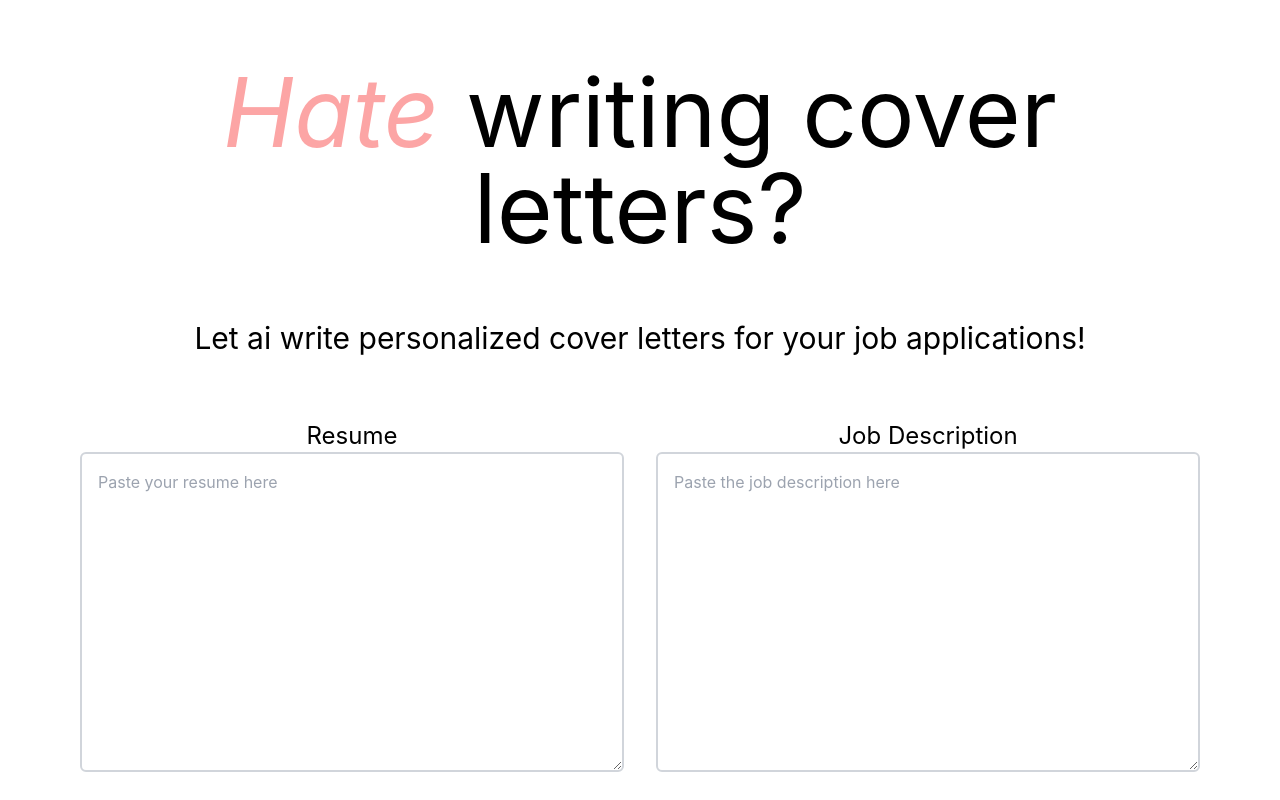
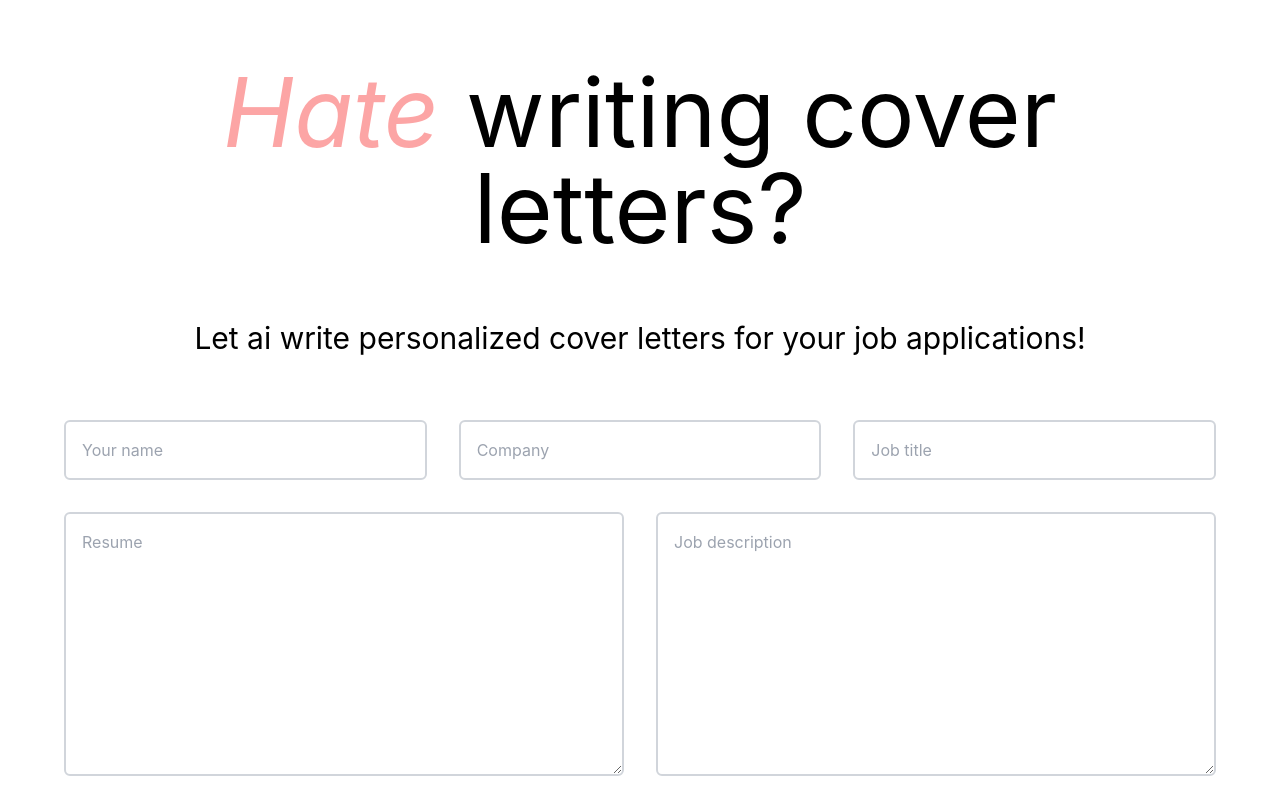
Before and after one commit to jacobcwright/cover-ai, a Next.js app: page / in a window 1280 px wide. Shown: the top 800 px of the page. Built offline with nearby package versions, Linux system fonts and the light colour scheme.

Commit message:
FEAT: improvements using more specific fields

```diff
--- a/pages/api/openAi.ts
+++ b/pages/api/openAi.ts
@@ -9,7 +9,19 @@
 // create handler function that calls the openai api and returns the response
 const handler = async (req: any, res: any) => {
   // get the prompt from the request body
-  const prompt = JSON.parse(req.body).prompt
+  const data = JSON.parse(req.body).data
+  const prompt =
+    "Write a professional cover letter for " +
+    data.name +
+    " applying for the " +
+    data.jobTitle +
+    " position at " +
+    data.company +
+    ". Here is their resume: " +
+    data.resume +
+    ". Here is the job description: " +
+    data.jobDescription +
+    ":"
 
   if (!prompt) return res.status(400).json({ error: "No prompt provided" })
 
@@ -30,8 +42,9 @@
         user: "",
       })
     res.status(200).json(response.data)
-  } catch (error) {
-    console.log(error)
+  } catch (e) {
+    console.log(e)
+    res.status(500).json({ error: e })
   }
 }
 export default handler
--- a/pages/index.tsx
+++ b/pages/index.tsx
@@ -4,7 +4,10 @@
 import styles from "../styles/Home.module.css"
 
 const Home: NextPage = () => {
+  const [name, setName] = useState("")
   const [resume, setResume] = useState("")
+  const [company, setCompany] = useState("")
+  const [jobTitle, setJobTitle] = useState("")
   const [jobDescription, setJobDescription] = useState("")
   const [coverLetter, setCoverLetter] = useState("")
   const [loading, setLoading] = useState(false)
@@ -12,16 +15,16 @@
   const getCoverLetter = async () => {
     if (resume && jobDescription) {
       setLoading(true)
-      const prompt =
-        "Create a cover letter for PERSON given input of a resume and a job description:" +
-        "'" +
-        resume +
-        "\n\n'" +
-        jobDescription +
-        "'"
+      const data = {
+        name: name,
+        jobTitle: jobTitle,
+        company: company,
+        resume: resume,
+        jobDescription: jobDescription,
+      }
       await fetch("/api/openAi", {
         method: "POST",
-        body: JSON.stringify({ prompt }),
+        body: JSON.stringify({ data }),
       })
         .then((res) => res.json())
         .then((data) => {
@@ -34,7 +37,7 @@
   }
 
   return (
-    <div className={styles.container}>
+    <div className="h-full w-full flex flex-col relative">
       <Head>
         <title>Cover Letter AI</title>
         <meta
@@ -53,33 +56,68 @@
           Let ai write personalized cover letters for your job applications!
         </p>
 
-        <div className="h-full w-full flex flex-col space-y-12">
-          {/* two input fields that take resume and job description as input text fields with a submit button below them */}
-          <div className="flex flex-col md:flex-row justify-center items-center h-full space-y-6 md:space-y-0">
-            <div className="flex flex-col justify-center items-center w-full md:mx-4">
-              <label className="text-2xl">Resume</label>
+        {loading && (
+          <div
+            role="status"
+            className="absolute top-1/3 left-1/2 transform -translate-x-1/2 -translate-y-1/2"
+          >
+            <svg
+              className="inline mr-2 w-24 h-24 text-gray-200 animate-spin dark:text-gray-600 fill-red-300"
+              viewBox="0 0 100 101"
+              fill="none"
+              xmlns="http://www.w3.org/2000/svg"
+            >
+              <path
+                d="M100 50.5908C100 78.2051 77.6142 100.591 50 100.591C22.3858 100.591 0 78.2051 0 50.5908C0 22.9766 22.3858 0.59082 50 0.59082C77.6142 0.59082 100 22.9766 100 50.5908ZM9.08144 50.5908C9.08144 73.1895 27.4013 91.5094 50 91.5094C72.5987 91.5094 90.9186 73.1895 90.9186 50.5908C90.9186 27.9921 72.5987 9.67226 50 9.67226C27.4013 9.67226 9.08144 27.9921 9.08144 50.5908Z"
+                fill="currentColor"
+              />
+              <path
+                d="M93.9676 39.0409C96.393 38.4038 97.8624 35.9116 97.0079 33.5539C95.2932 28.8227 92.871 24.3692 89.8167 20.348C85.8452 15.1192 80.8826 10.7238 75.2124 7.41289C69.5422 4.10194 63.2754 1.94025 56.7698 1.05124C51.7666 0.367541 46.6976 0.446843 41.7345 1.27873C39.2613 1.69328 37.813 4.19778 38.4501 6.62326C39.0873 9.04874 41.5694 10.4717 44.0505 10.1071C47.8511 9.54855 51.7191 9.52689 55.5402 10.0491C60.8642 10.7766 65.9928 12.5457 70.6331 15.2552C75.2735 17.9648 79.3347 21.5619 82.5849 25.841C84.9175 28.9121 86.7997 32.2913 88.1811 35.8758C89.083 38.2158 91.5421 39.6781 93.9676 39.0409Z"
+                fill="currentFill"
+              />
+            </svg>
+            <span className="sr-only">Loading...</span>
+          </div>
+        )}
+
+        <div className="flex flex-col justify-center items-center w-full space-y-8">
+          <div className="flex flex-col md:flex-row justify-evenly items-center w-full space-y-8 md:space-x-8 md:space-y-0">
+            <input
+              className="w-full p-4 rounded-md border-2 border-gray-300"
+              placeholder="Your name"
+              value={name}
+              onChange={(e) => setName(e.target.value)}
+            />
+            <input
+              className="w-full p-4 rounded-md border-2 border-gray-300"
+              placeholder="Company"
+              value={company}
+              onChange={(e) => setCompany(e.target.value)}
+            />
+            <input
+              className="w-full p-4 rounded-md border-2 border-gray-300"
+              placeholder="Job title"
+              value={jobTitle}
+              onChange={(e) => setJobTitle(e.target.value)}
+            />
+          </div>
+          <div className="flex flex-col md:flex-row w-full space-y-8 md:space-x-8 md:space-y-0 min-h-[33vh]">
             <textarea
-                className="w-full h-full p-4 border-2 border-gray-300 rounded-md min-h-[40vh]"
-                placeholder="Paste your resume here"
+              className="w-full p-4 rounded-md border-2 border-gray-300"
+              placeholder="Resume"
               value={resume}
-                onChange={(e) => {
-                  setResume(e.target.value)
-                }}
-              ></textarea>
-            </div>
-            <div className="flex flex-col justify-center items-center w-full md:mx-4">
-              <label className="text-2xl">Job Description</label>
+              onChange={(e) => setResume(e.target.value)}
+            />
             <textarea
-                className="w-full h-full p-4 border-2 border-gray-300 rounded-md min-h-[40vh]"
-                placeholder="Paste the job description here"
+              className="w-full p-4 rounded-md border-2 border-gray-300"
+              placeholder="Job description"
               value={jobDescription}
-                onChange={(e) => {
-                  setJobDescription(e.target.value)
-                }}
-              ></textarea>
+              onChange={(e) => setJobDescription(e.target.value)}
+            />
           </div>
         </div>
-          <div className="flex flex-row justify-center items-center">
+
+        <div className="flex flex-row justify-center items-center my-8">
           <button
             className="bg-red-300 text-white text-2xl px-8 py-4 rounded-md"
             onClick={() => {
@@ -89,9 +127,8 @@
             Submit
           </button>
         </div>
-          {/* create a text are for output to be displayed */}
-          <div className="flex flex-col justify-center items-center">
-            {loading && <p>Loading...</p>}
+
+        <div className="flex flex-col justify-center items-center w-full">
           <label className="text-2xl">Cover Letter</label>
           <textarea
             className="w-full h-full p-4 border-2 border-gray-300 rounded-md min-h-[40vh]"
@@ -100,7 +137,6 @@
             onChange={(e) => setCoverLetter(e.target.value)}
           ></textarea>
         </div>
-        </div>
       </main>
     </div>
   )
```
Lines whose indentation alone changed are shown as unchanged.
